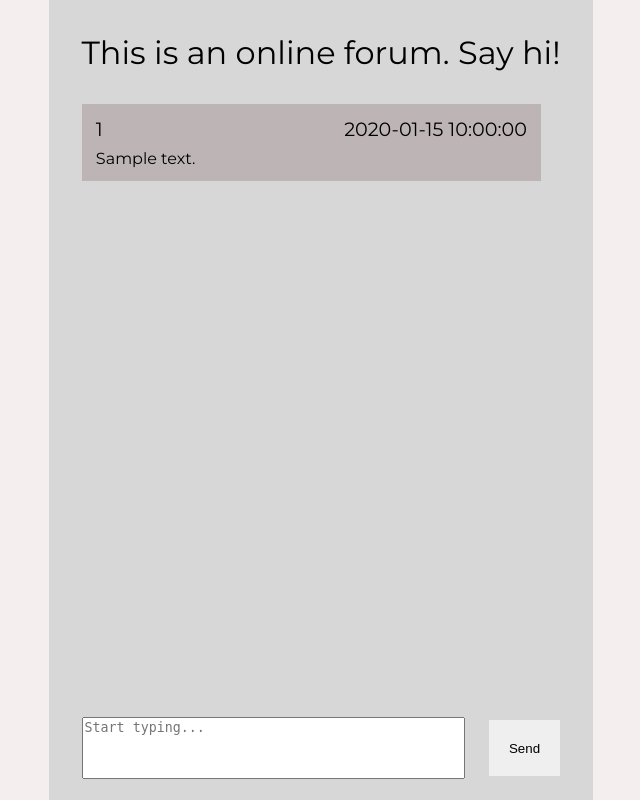
After one commit to synalice/web-chat, a Python web app: template web_chat/api/templates/posts.html.jinja2 in a window 1280 px wide. The commit adds this page. Shown: the whole page, without its empty margins (319-959 px from the left). Run offline with Jinja, Linux system fonts and the light colour scheme; the template is opened without the code that fills it: most values are stand-ins (such as "Sample title", 1, 10 or a date in 2020).

Commit message:
✨ Add Jinja2 templates instead of HTML

```diff
--- a/web_chat/frontend/index.html
+++ b/web_chat/api/templates/base.html.jinja2
@@ -19,7 +19,9 @@
 	<header>
 		<div>This is an online forum. Say hi!</div>
 	</header>
-	<div id="posts"></div>
+	<div id="posts">
+		{% block posts %}{% endblock %}
+	</div>
 	<footer>
 		<form id="message-form" method="post">
 			<label for="message-input">
--- /dev/null
+++ b/web_chat/api/templates/posts.html.jinja2
@@ -0,0 +1,12 @@
+{% extends "base.html.jinja2" %}
+{% block posts %}
+	{% for post in posts %}
+		<div class="post">
+			<div class="post-header">
+				<div class="post-number">{{ post._id }}</div>
+				<div class="post-date">{{ post.date }}</div>
+			</div>
+			<div class="post-contents">{{ post.content }}</div>
+		</div>
+	{% endfor %}
+{% endblock %}
```
